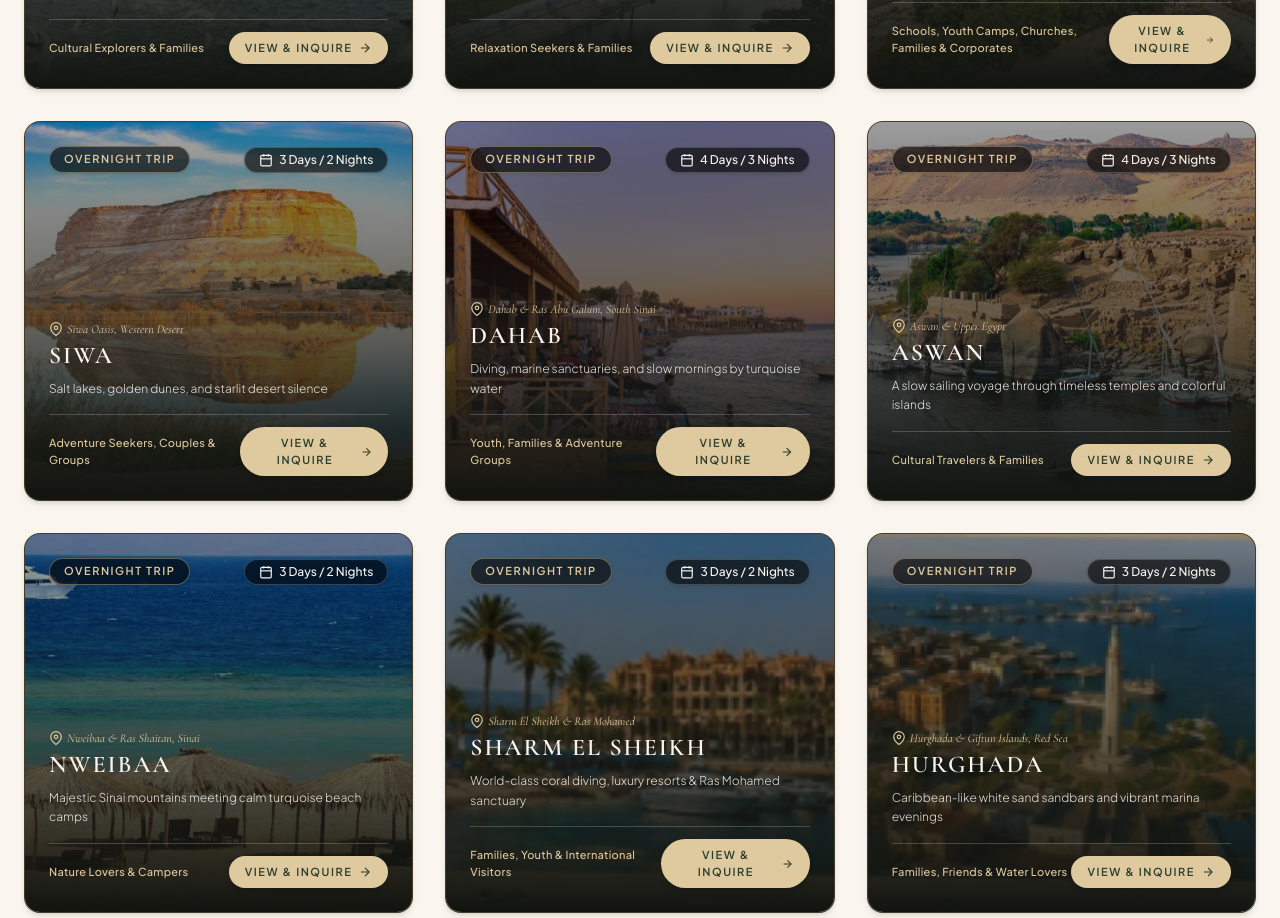
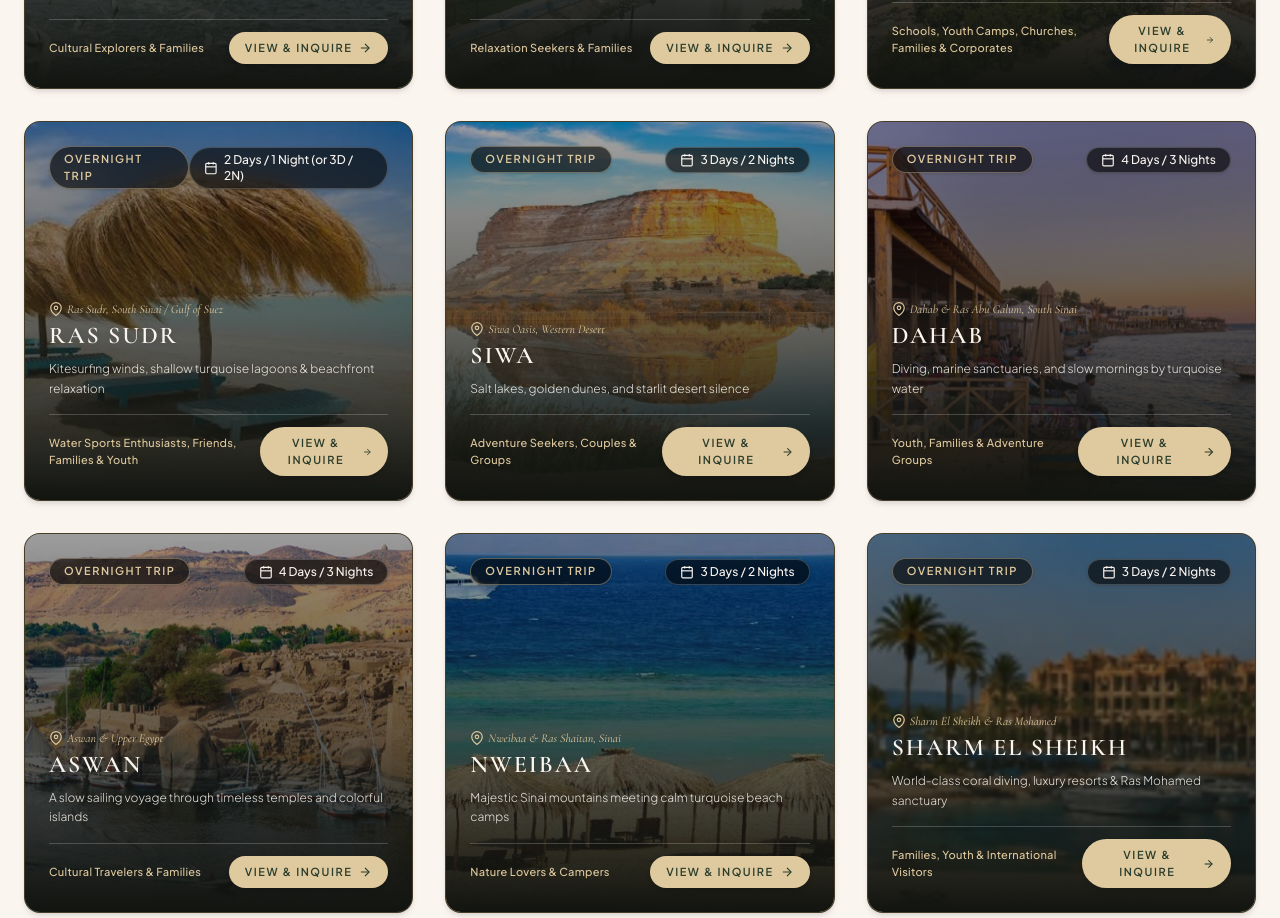
Before and after one commit to Pavlyemad2005/Hidden_Gems, a Next.js app: page / in a window 1280 px wide. Shown: the part 4980-5898 px from the top of the page. Built offline with nearby package versions, Linux system fonts and the light colour scheme.

Commit message:
Add Ras Sudr coastal kitesurf overnight trip with official photo

```diff
--- a/src/app/page.tsx
+++ b/src/app/page.tsx
@@ -768,6 +768,49 @@ const GEMS_DATA: GemItem[] = [
       "Full accommodation in air-conditioned resort lodge rooms",
       "All meals (Breakfast, Lunch, BBQ Dinner, Drinks & Snacks)",
       "Certified adventure instructors, harnesses & safety gear",
+      "Round-trip private air-conditioned transportation",
+    ],
+  },
+  {
+    id: "ras-sudr-overnight",
+    category: "overnight",
+    categoryLabel: "Overnight Trip",
+    tag: "Overnight · Coastal Kitesurf & Beachfront",
+    title: "Ras Sudr",
+    subtitle: "Kitesurfing winds, shallow turquoise lagoons & beachfront relaxation",
+    description:
+      "Egypt's premier kitesurfing haven just 2.5 hours from Cairo. Unwind on wide sandy beaches with straw umbrellas, glide across calm shallow lagoons, experience beginner or pro kitesurfing, and enjoy sunset beach campfires by the Gulf of Suez.",
+    duration: "2 Days / 1 Night (or 3D / 2N)",
+    location: "Ras Sudr, South Sinai / Gulf of Suez",
+    targetAudience: "Water Sports Enthusiasts, Friends, Families & Youth",
+    image: "/photos/ras-sudr.png",
+    highlights: [
+      "World-renowned kitesurfing & windsurfing flat-water lagoons",
+      "Beachfront resort stay with straw umbrellas & private loungers",
+      "Sunset beach volleyball, paddleboarding & water activities",
+      "Evening coastal BBQ grill & starlit beach campfire circle",
+    ],
+    itinerary: [
+      {
+        step: "Day 1",
+        title: "Coastal Arrival & Lagoon Sessions",
+        desc: "Resort check-in, beach relaxation under straw umbrellas, kitesurf/paddleboard sessions, and sunset swim.",
+      },
+      {
+        step: "Night 1",
+        title: "Beach Campfire & BBQ Dinner",
+        desc: "Seaside charcoal BBQ dinner, beach bonfire, music, and stargazing by the Gulf of Suez.",
+      },
+      {
+        step: "Day 2",
+        title: "Morning Water Sports & Departure",
+        desc: "Sunrise swim, morning kitesurf sessions, beach games, fresh seafood lunch, and return drive.",
+      },
+    ],
+    included: [
+      "Full overnight accommodation at premier beachfront resort / chalets",
+      "All meals (Breakfast, Fresh Lunch, Beach BBQ Dinner)",
+      "Water sports facility access, paddleboards & beach games",
       "Round-trip private air-conditioned transportation",
     ],
   },
@@ -1832,7 +1875,7 @@ Hello Hidden Gems Team, I would like to inquire about available dates, customize
                     >
                       <option value="Events (Back to school, Sports day, Family)">Events (Back to school, Sports day, Camps)</option>
                       <option value="Day Trip (Africano Park, Corona Factory, Wadi Degla, Dragon Island, Mario Ropes, Kayaking, Fayoum, Alexandria, Sokhna, Port Said, Ismailia)">Day Trips (Africano Park, Corona Factory, Wadi Degla...)</option>
-                      <option value="Overnight Trip (Beit El Wadi, Siwa, Dahab, Aswan, Nweibaa, Sharm, Hurghada)">Overnight Adventures (Beit El Wadi, Siwa, Dahab, Aswan...)</option>
+                      <option value="Overnight Trip (Ras Sudr, Beit El Wadi, Siwa, Dahab, Aswan, Nweibaa, Sharm, Hurghada)">Overnight Adventures (Ras Sudr, Beit El Wadi, Siwa...)</option>
                       <option value="Workshop (Color Character, Mirror Painting, Crafts & Beading)">Workshops (Color Character, Mirror Painting, Crafts)</option>
                       <option value="Teachers & Corporate Team Building">Teachers &amp; Corporate Team Building</option>
                       <option value="Custom Tailored Experience">Custom Tailored Experience</option>
```
Also changed, not shown: public/photos/ras-sudr.jpg (added), public/photos/ras-sudr.png (added).
